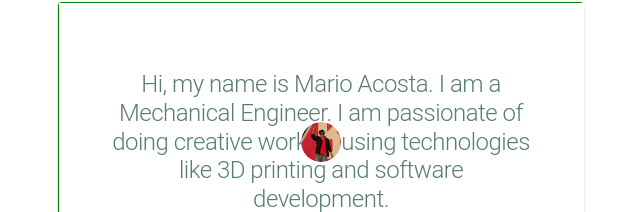
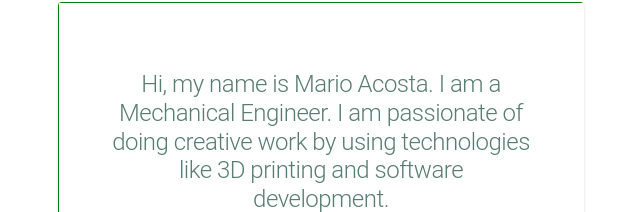
Before and after one commit to macosta2015/WeWeFramesV2, a React (Create React App) app: page / in a window 1280 px wide. Shown: the part 2784-2996 px from the top of the page, without its empty margins (319-959 px from the left). Built offline with nearby package versions, Linux system fonts and the light colour scheme.

Commit message:
Update App.js

```diff
--- a/src/App.js
+++ b/src/App.js
@@ -302,9 +302,6 @@ function App() {
                   height: '70%',
                   background: "linear-gradient(green 1px, transparent 1px), linear-gradient(90deg, green 1px, transparent 1px)",
                 }}>
-                  <Stack direction="row" style={{ position: 'absolute' }}>
-                    <Avatar alt="Majo Cespedes" src={marioAcosta} />
-                  </Stack>
                   <Typography variant="h2" style={{ paddingLeft: '10%', paddingRight: '10%' }}>
                     <p>
                       Hi, my name is Mario Acosta. I am a Mechanical Engineer. I am passionate of doing creative work by using technologies like 3D printing and software development.
```
